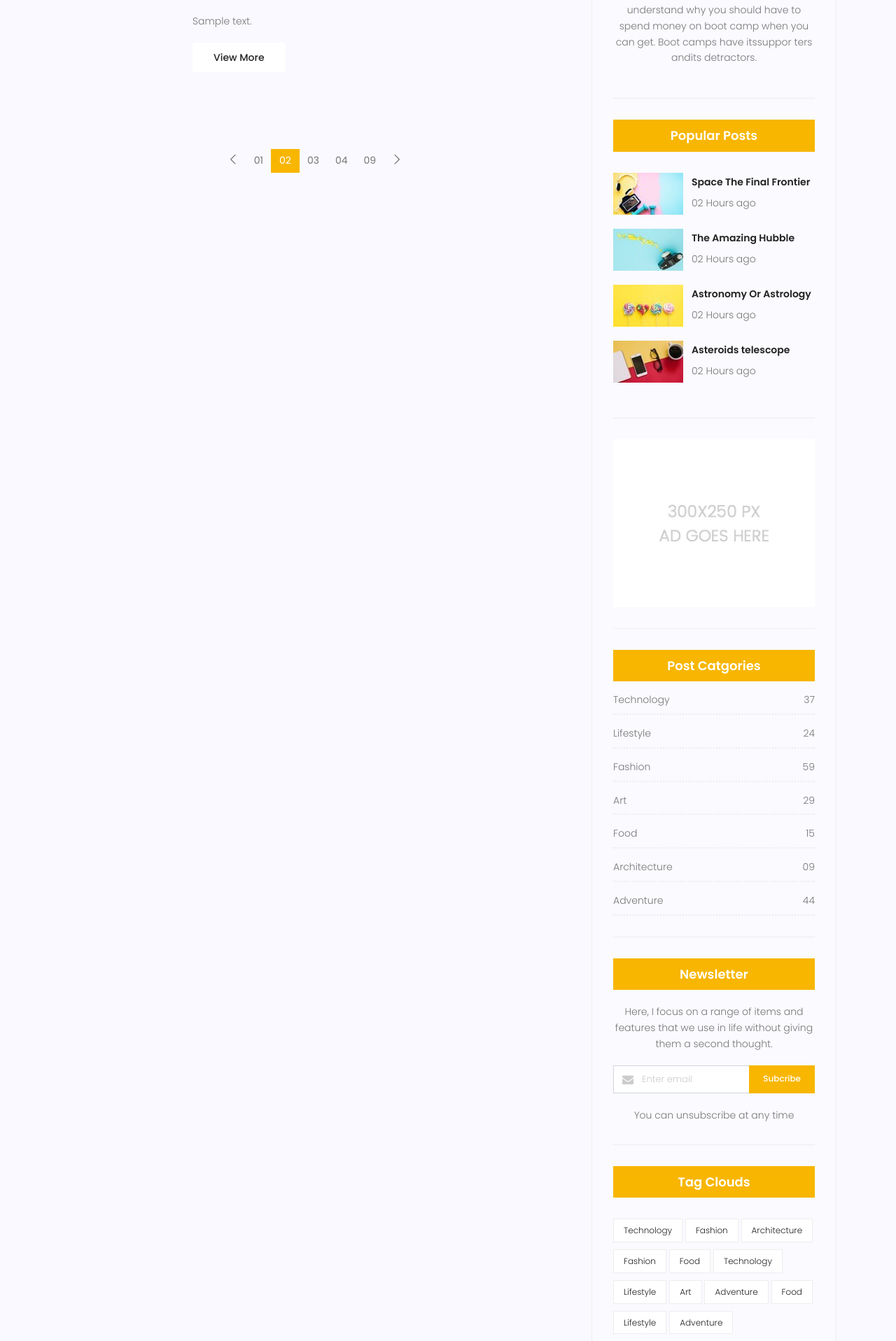
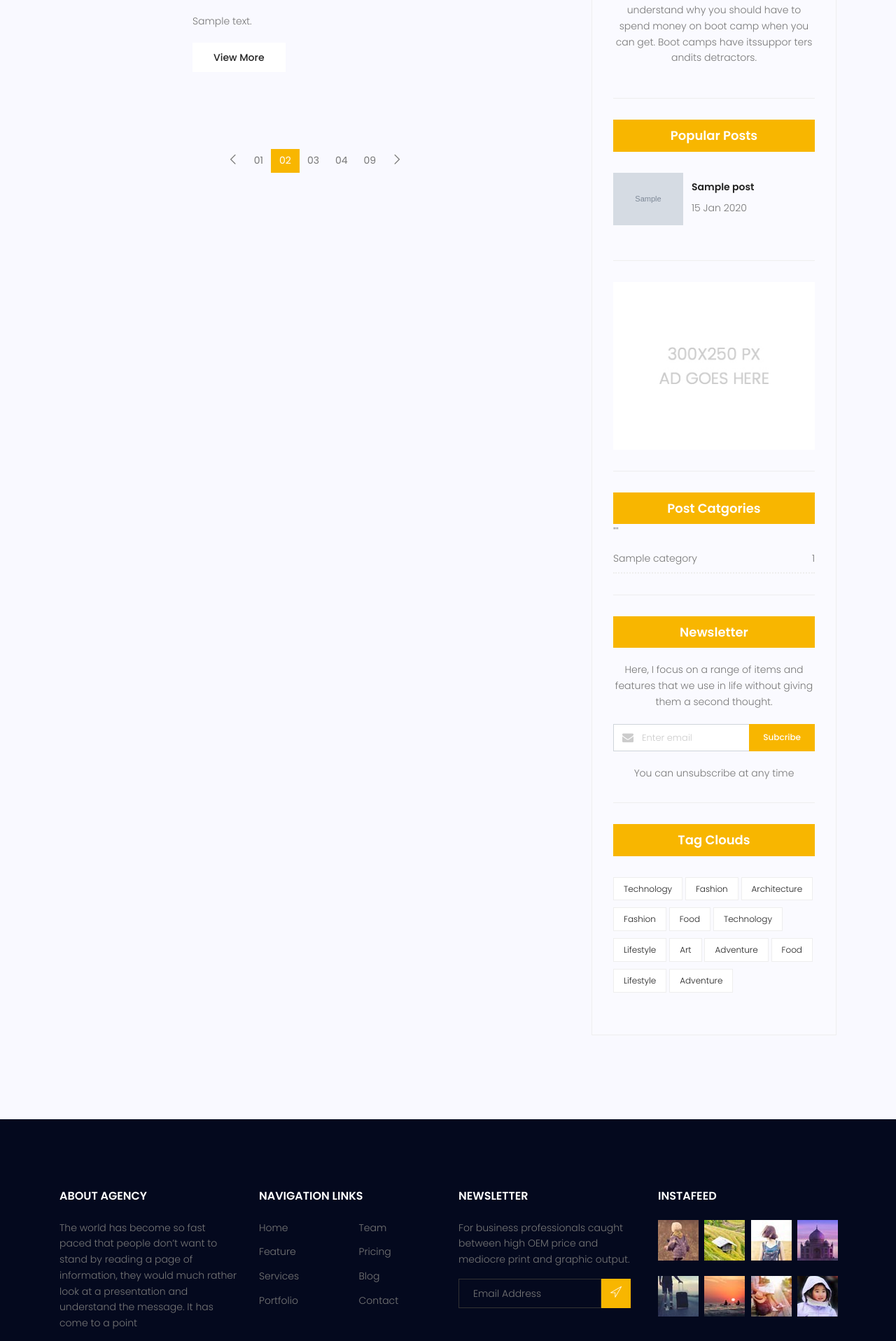
Before and after one commit to Msdbghbn/Django-Mktb, a Django app: page /blog/ in a window 1280 px wide. Shown: the part 1537-3454 px from the top of the page at 70% size. Run offline with Django 3.2, Linux system fonts and the light colour scheme; tables that the repository leaves empty hold one stand-in row (values such as "Sample post"); grey boxes marked "Sample" are stand-in pictures; some libraries are stand-ins or nearby versions.

Commit message:
S7V6 num of ich cat
number of each cat is added to sidebar. using dict and for loop to count it

```diff
--- a/blog/templatetags/blog_tags.py
+++ b/blog/templatetags/blog_tags.py
@@ -1,5 +1,7 @@
+from unicodedata import category
 from django import template
 from blog.models import post
+from blog.models import Category
 register = template.Library()
 
 @register.simple_tag(name='tp')
@@ -19,3 +21,12 @@ def snippet(value,arg=15):
 def popularposts(arg=3):
     posts = post.objects.filter(status=1).order_by('-published_date')[:arg]
     return {'posts':posts}
+
+@register.inclusion_tag('blog/blog-num-postcategories.html')
+def numpostcats():
+    posts = post.objects.filter(status=1)
+    cats=Category.objects.all()
+    cat_post={}
+    for name in cats:
+        cat_post[name]=posts.filter(category=name).count()
+    return {'categories':cat_post}
--- a/templates/blog/blog-home.html
+++ b/templates/blog/blog-home.html
@@ -1,4 +1,5 @@
 {% load static %}
+{% load blog_tags %}
 	<!DOCTYPE html>
 	<html lang="zxx" class="no-js">
 	<head>
@@ -235,99 +236,20 @@
 								{% include 'blog/blog-writer.html' %}
 
 
-								<div class="single-sidebar-widget popular-post-widget">
-									<h4 class="popular-title">Popular Posts</h4>
-									<div class="popular-post-list">
-										<div class="single-post-list d-flex flex-row align-items-center">
-											<div class="thumb">
-												<img class="img-fluid" src="{% static 'img/blog/pp1.jpg' %}" alt="">
-											</div>
-											<div class="details">
-												<a href="blog-single.html"><h6>Space The Final Frontier</h6></a>
-												<p>02 Hours ago</p>
-											</div>
-										</div>
-										<div class="single-post-list d-flex flex-row align-items-center">
-											<div class="thumb">
-												<img class="img-fluid" src="{% static 'img/blog/pp2.jpg' %}" alt="">
-											</div>
-											<div class="details">
-												<a href="blog-single.html"><h6>The Amazing Hubble</h6></a>
-												<p>02 Hours ago</p>
-											</div>
-										</div>
-										<div class="single-post-list d-flex flex-row align-items-center">
-											<div class="thumb">
-												<img class="img-fluid" src="{% static 'img/blog/pp3.jpg' %}" alt="">
-											</div>
-											<div class="details">
-												<a href="blog-single.html"><h6>Astronomy Or Astrology</h6></a>
-												<p>02 Hours ago</p>
-											</div>
-										</div>
-										<div class="single-post-list d-flex flex-row align-items-center">
-											<div class="thumb">
-												<img class="img-fluid" src="{% static 'img/blog/pp4.jpg' %}" alt="">
-											</div>
-											<div class="details">
-												<a href="blog-single.html"><h6>Asteroids telescope</h6></a>
-												<p>02 Hours ago</p>
-											</div>
-										</div>
-									</div>
-								</div>
+								{% popularposts %}
 
 
 								{% include 'blog/blog-ads.html' %}
 
 
-								<div class="single-sidebar-widget post-category-widget">
-									<h4 class="category-title">Post Catgories</h4>
-									<ul class="cat-list">
-										<li>
-											<a href="#" class="d-flex justify-content-between">
-												<p>Technology</p>
-												<p>37</p>
-											</a>
-										</li>
-										<li>
-											<a href="#" class="d-flex justify-content-between">
-												<p>Lifestyle</p>
-												<p>24</p>
-											</a>
-										</li>
-										<li>
-											<a href="#" class="d-flex justify-content-between">
-												<p>Fashion</p>
-												<p>59</p>
-											</a>
-										</li>
-										<li>
-											<a href="#" class="d-flex justify-content-between">
-												<p>Art</p>
-												<p>29</p>
-											</a>
-										</li>
-										<li>
-											<a href="#" class="d-flex justify-content-between">
-												<p>Food</p>
-												<p>15</p>
-											</a>
-										</li>
-										<li>
-											<a href="#" class="d-flex justify-content-between">
-												<p>Architecture</p>
-												<p>09</p>
-											</a>
-										</li>
-										<li>
-											<a href="#" class="d-flex justify-content-between">
-												<p>Adventure</p>
-												<p>44</p>
-											</a>
-										</li>
-									</ul>
-								</div>
+
+
+
+
+								{% numpostcats %}
+
+
+
 								<div class="single-sidebar-widget newsletter-widget">
 									<h4 class="newsletter-title">Newsletter</h4>
 									<p>
--- /dev/null
+++ b/templates/blog/blog-num-postcategories.html
@@ -0,0 +1,15 @@
+<div class="single-sidebar-widget post-category-widget">
+    <h4 class="category-title">Post Catgories</h4>
+    <ul class="cat-list">
+        "{% for name, count in categories.items %}"
+
+        <li>
+            <a href="#" class="d-flex justify-content-between">
+                <p>{{name}}</p>
+                <p>{{count}}</p>
+            </a>
+        </li>
+        {% endfor %}
+
+    </ul>
+</div>
```
Also changed, not shown: templates/blog/blog-single.html (+1 -47 lines).
